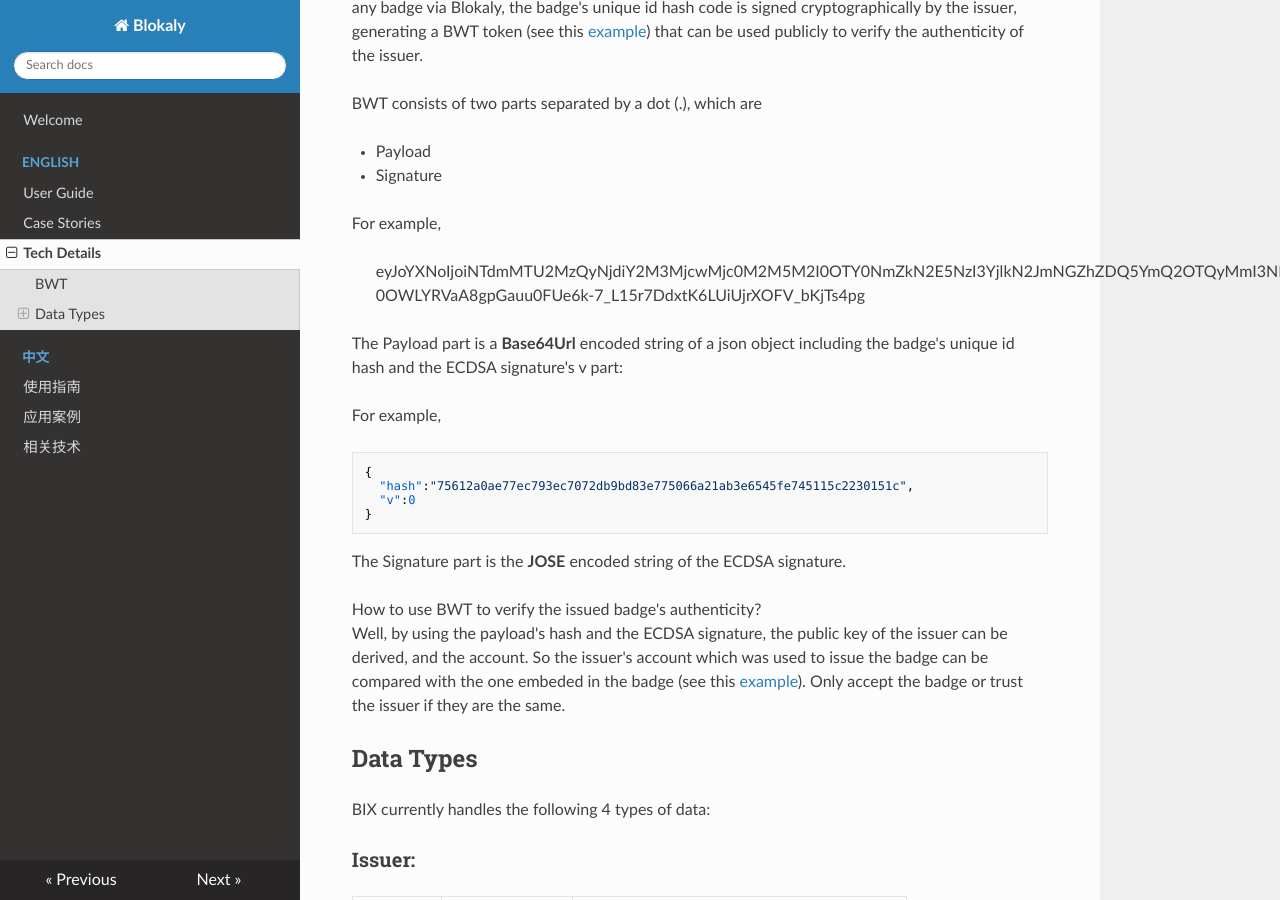
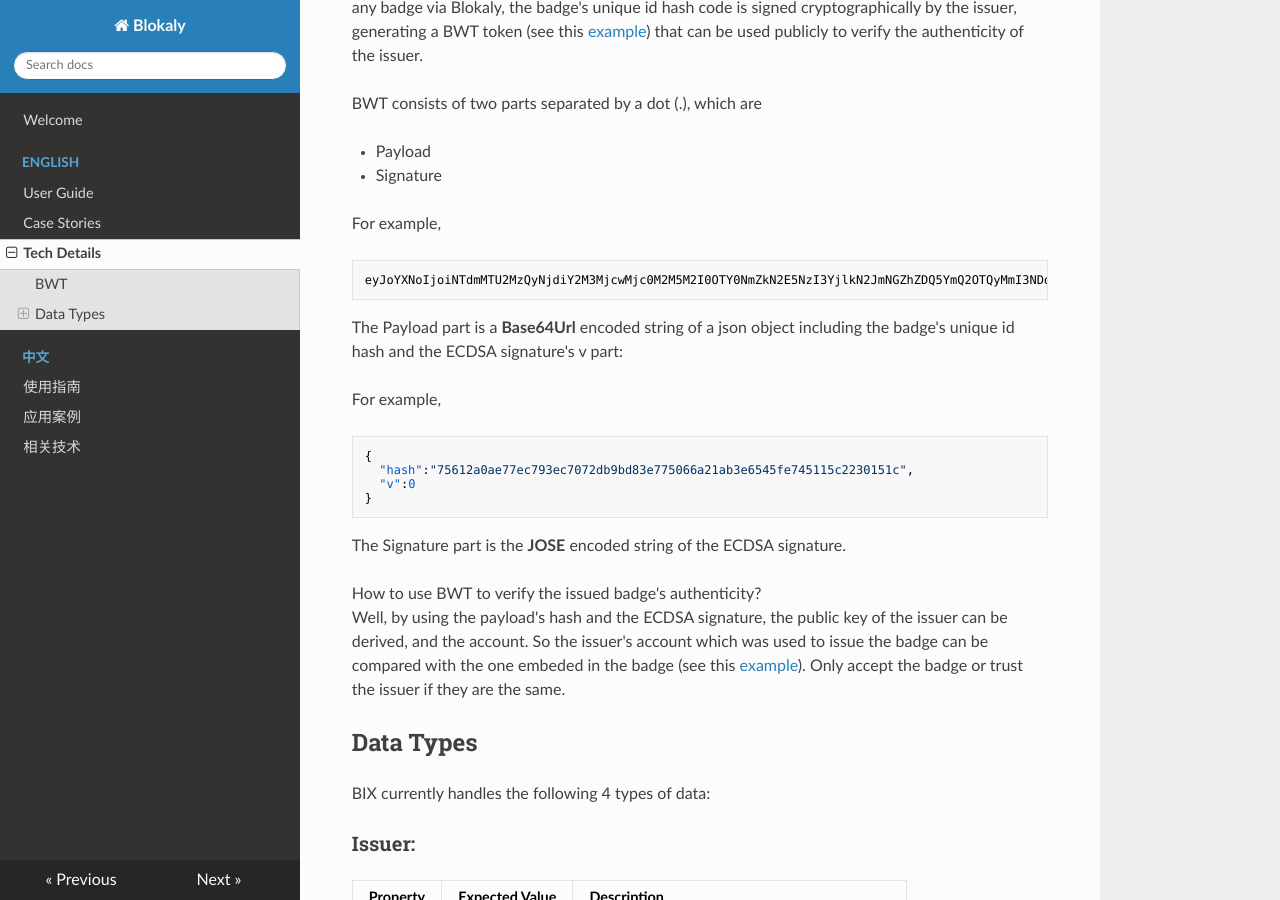
Before and after one commit to blokaly/banana, an MkDocs documentation site: the page built from docs/en/tech.md, in a window 1280 px wide and 900 px high, scrolled down 484 px. Built offline with MkDocs 1.6.1, drawn with Linux system fonts in a browser that asks for light colours; nearby versions of some CDN libraries; old or Windows-style settings are respelled for this version of MkDocs.

````diff
--- a/docs/en/tech.md
+++ b/docs/en/tech.md
@@ -22,8 +22,9 @@ BWT consists of two parts separated by a dot (.), which are
 - Signature
 
 For example,
->eyJoYXNoIjoiNTdmMTU2MzQyNjdiY2M3MjcwMjc0M2M5M2I0OTY0NmZkN2E5NzI3YjlkN2JmNGZhZDQ5YmQ2OTQyMmI3NDdlNSIsInYiOjF9.EG0nMGSv8QlqT6tKnhVn6nGuqata7Q-0OWLYRVaA8gpGauu0FUe6k-7_L15r7DdxtK6LUiUjrXOFV_bKjTs4pg
-
+```
+eyJoYXNoIjoiNTdmMTU2MzQyNjdiY2M3MjcwMjc0M2M5M2I0OTY0NmZkN2E5NzI3YjlkN2JmNGZhZDQ5YmQ2OTQyMmI3NDdlNSIsInYiOjF9.EG0nMGSv8QlqT6tKnhVn6nGuqata7Q-0OWLYRVaA8gpGauu0FUe6k-7_L15r7DdxtK6LUiUjrXOFV_bKjTs4pg
+```
 
 The Payload part is a **Base64Url** encoded string of a json object including the badge's unique id hash and the ECDSA signature's v part:
 
````
Also changed, not shown: docs/en/case.md (+0 -2 lines).
